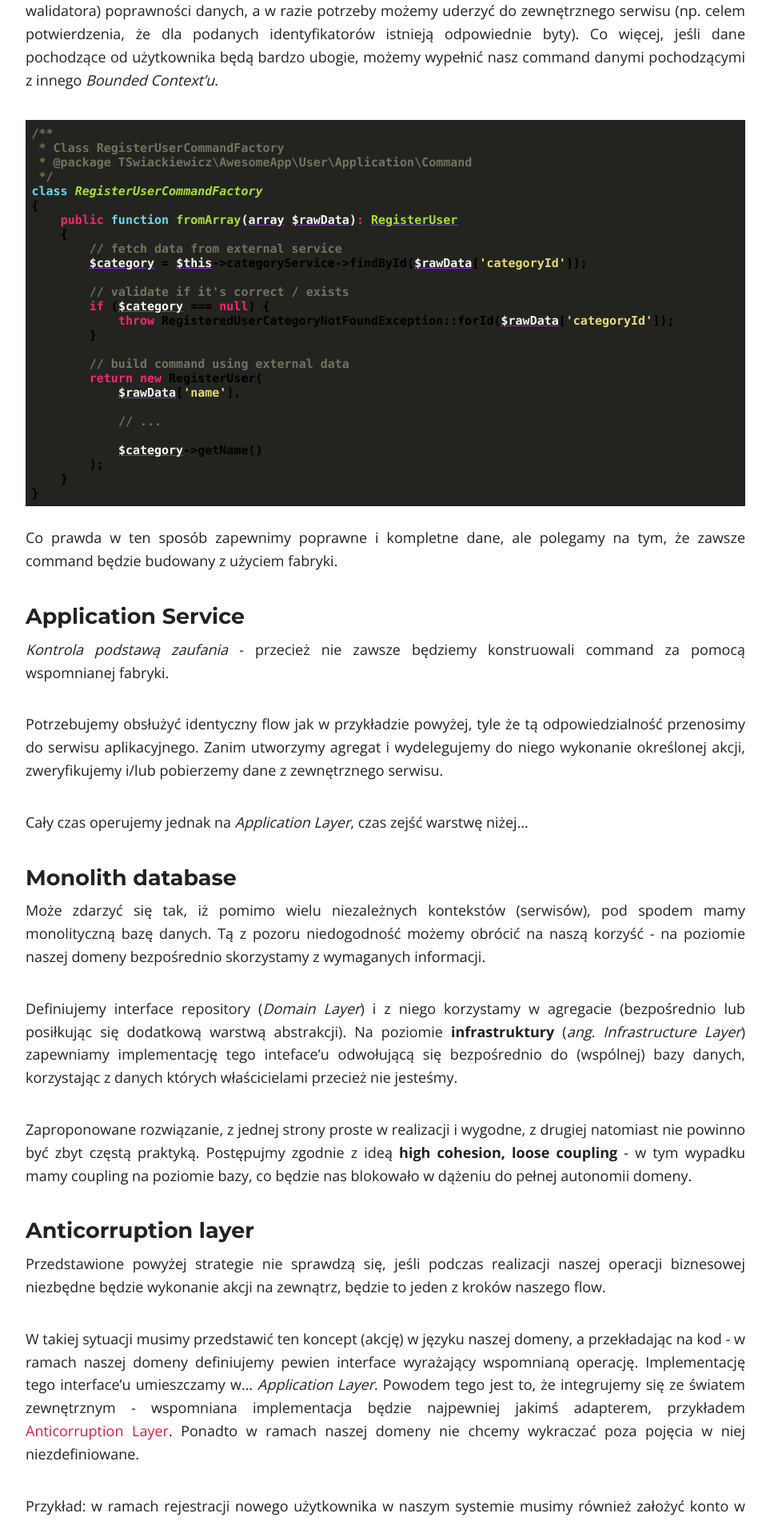
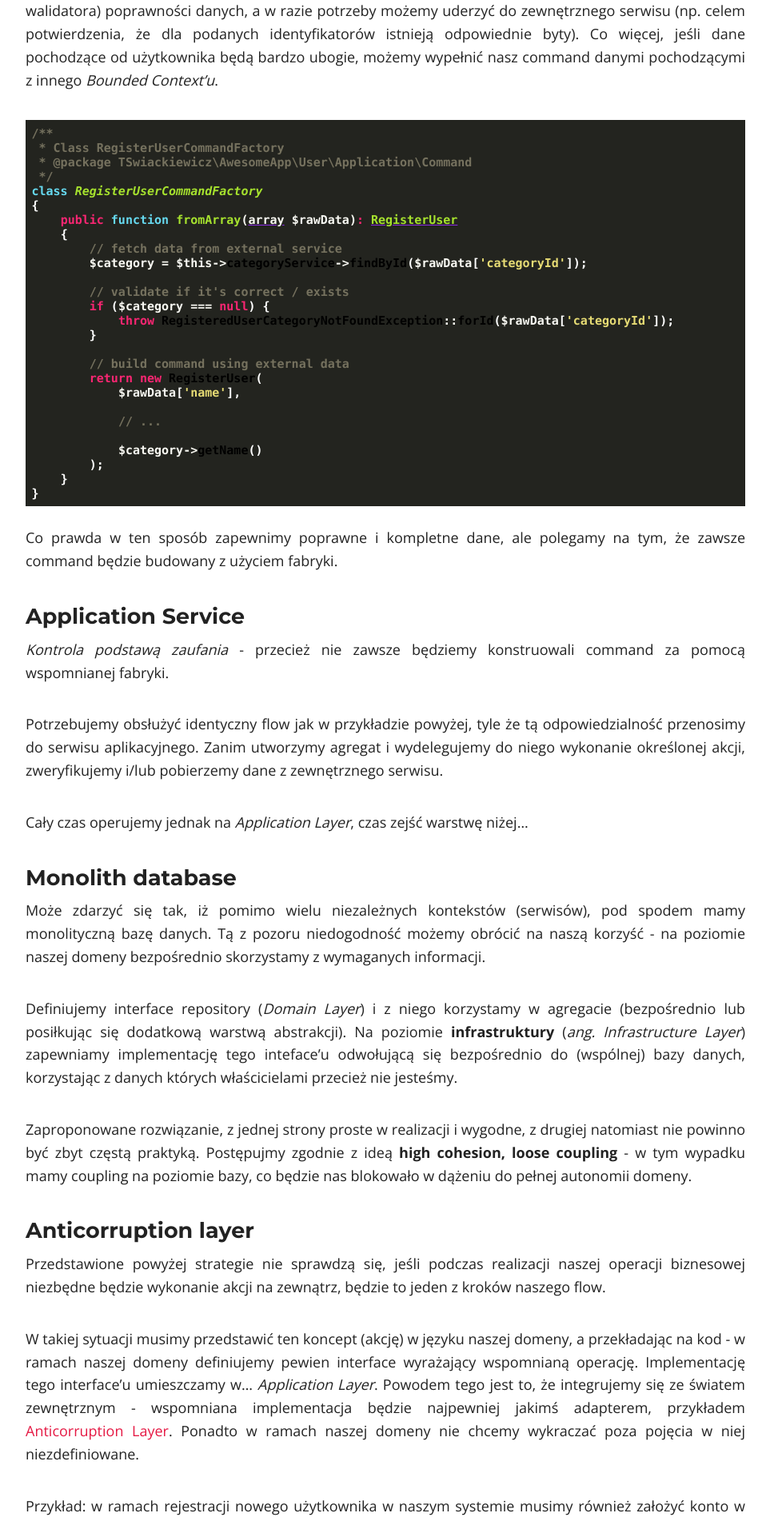
Before and after one commit to tswiackiewicz/inside-the-source-code, a Jekyll site: the page built from _posts/2019-02-16-ddd-bounded-contexts-integration.md, in a window 1280 px wide. Shown: the part 1945-3847 px from the top of the page at 80% size, without its empty margins (158-1121 px from the left). Built offline with Jekyll 4.4.1, drawn with Linux system fonts in a browser that asks for light colours; nearby versions of some CDN libraries; comment, search, counter and statistics services are not loaded.

Commit message:
Code snippets highlight CSS styles fixed (improved readability)

```diff
--- a/_posts/2019-02-16-ddd-bounded-contexts-integration.md
+++ b/_posts/2019-02-16-ddd-bounded-contexts-integration.md
@@ -117,7 +117,7 @@
 
     public function registerNew(RegisteredAccount $account): RegisteredUserId
     {
-        $this->identityProvider->registerIdentity($account->identity();
+        $this->identityProvider->registerIdentity($account->identity());
 
         // ...
     }
--- a/assets/css/highlight-1454621467.css
+++ b/assets/css/highlight-1454621467.css
@@ -195,3 +195,9 @@
 .highlight .language-bash span {
   color: #e51843;
 }
+
+.highlight .na { color: #f92672 } /* Name.Attribute */
+.highlight .nv { color: #f8f8f2; text-decoration: none; } /* Name.Variable */
+.highlight .nx { color: #a6e22e } /* Name.Other */
+.highlight .o { color: #f8f8f2 } /* Operator */
+.highlight .p { color: #ffffff } /* Punctuation */
```
